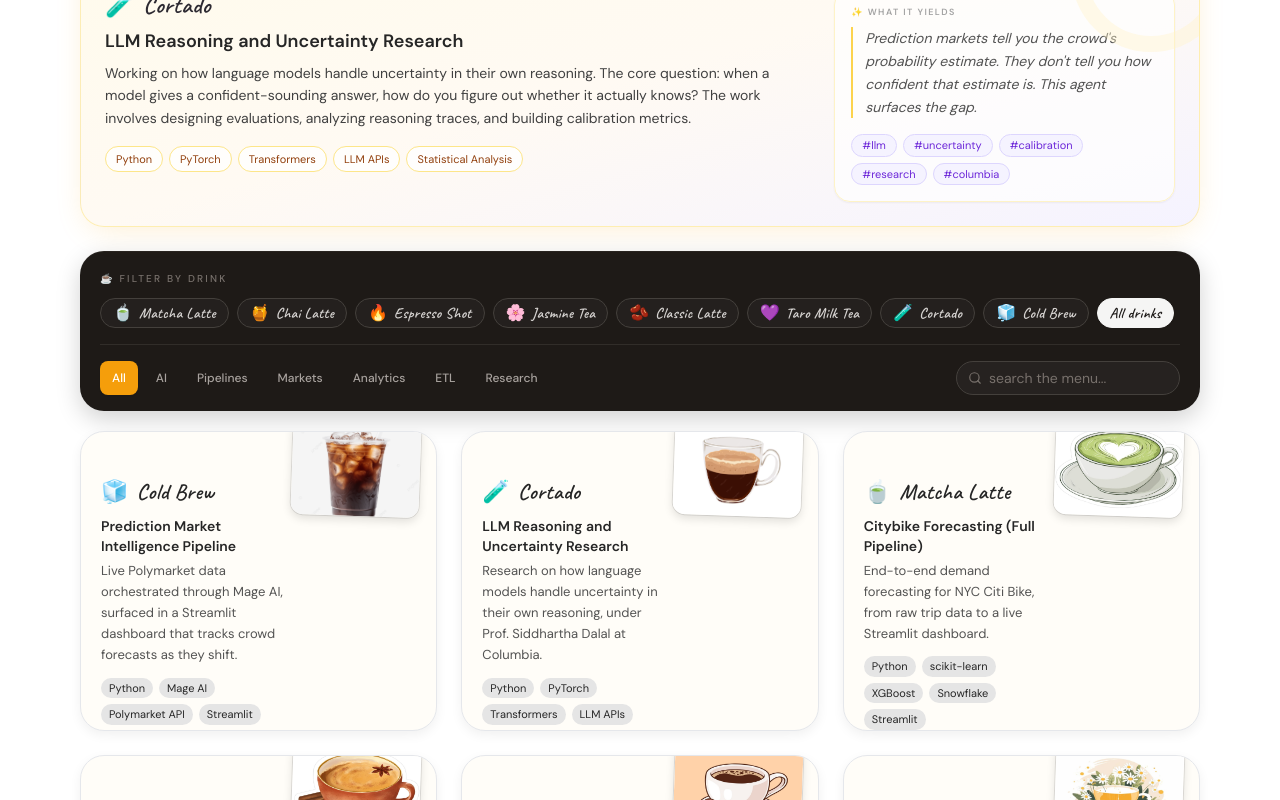
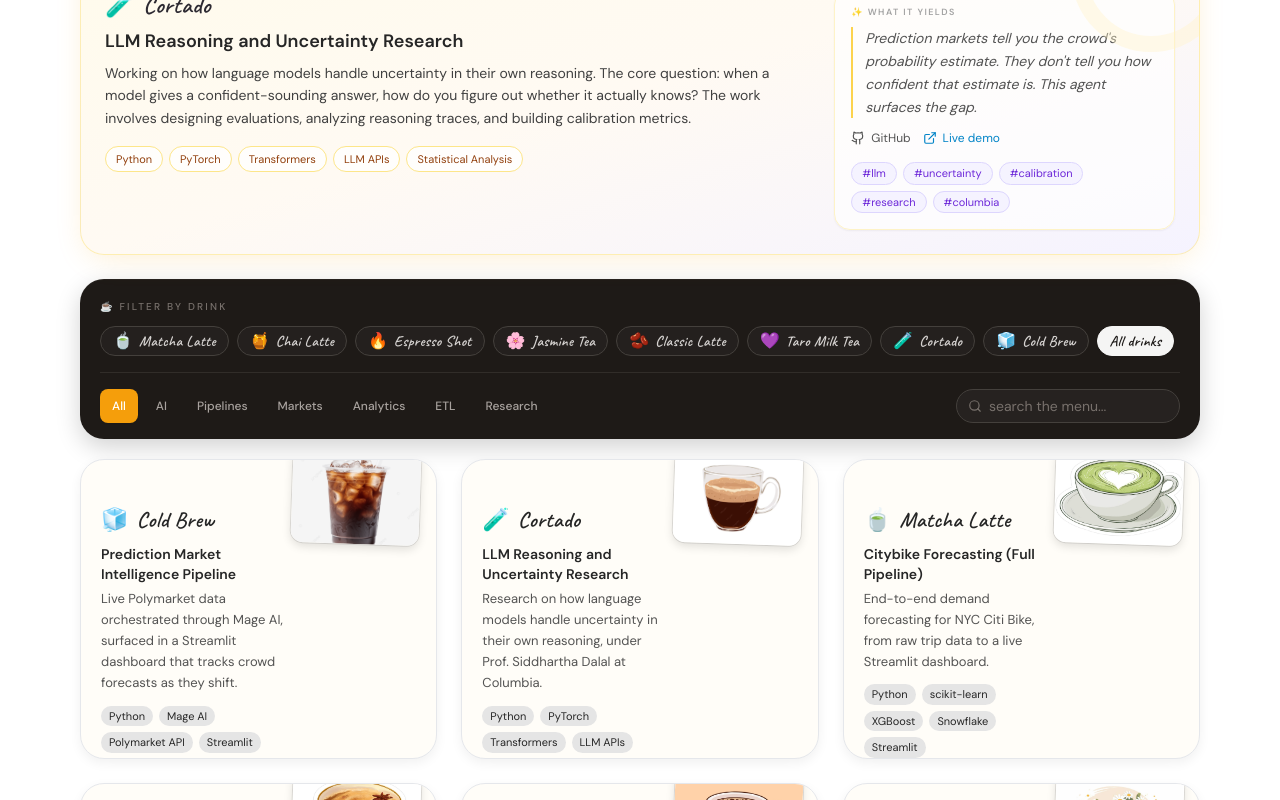
Before and after one commit to gourimenon8/my-portfolio, a Next.js app: page / in a window 1280 px wide. Shown: the part 1980-2780 px from the top of the page. Built offline with nearby package versions, Linux system fonts and the light colour scheme.

Commit message:
add github and demo links to LLM uncertainty project

```diff
--- a/app/page.tsx
+++ b/app/page.tsx
@@ -7,6 +7,7 @@ import HireMe from "@/components/ui/HireMe";
 import { FadeUp, FadeIn, SlideInLeft } from "@/components/ui/AnimateIn";
 import AskBarista from "@/components/ui/AskBarista";
 import { PROJECTS, FLAVORS } from "@/lib/projects";
+import { Github, ExternalLink } from "lucide-react";
 
 const PROFILE = {
   name: "Gouri Menon",
@@ -236,6 +237,20 @@ function TodaysSpecial() {
             <div className="rounded-2xl bg-white/70 border border-amber-100 p-4 shadow-sm">
               <div className="text-[9px] uppercase tracking-[0.16em] text-neutral-400 mb-2 font-semibold">✨ What it yields</div>
               <p className="text-sm text-neutral-600 italic leading-relaxed border-l-2 border-amber-300 pl-3">{p.impact}</p>
+              <div className="mt-3 flex gap-3">
+                {p.links?.github && (
+                  <a href={p.links.github} target="_blank" rel="noreferrer"
+                    className="inline-flex items-center gap-1.5 text-xs text-neutral-600 hover:text-neutral-900 transition-colors">
+                    <Github className="h-3.5 w-3.5" /> GitHub
+                  </a>
+                )}
+                {p.links?.demo && (
+                  <a href={p.links.demo} target="_blank" rel="noreferrer"
+                    className="inline-flex items-center gap-1.5 text-xs text-sky-600 hover:text-sky-800 transition-colors">
+                    <ExternalLink className="h-3.5 w-3.5" /> Live demo
+                  </a>
+                )}
+              </div>
               <div className="mt-4 flex flex-wrap gap-1.5">
                 {p.badges.map((b) => (
                   <span key={b} className="rounded-full bg-violet-50 border border-violet-200 px-2.5 py-0.5 text-[11px] text-violet-700">
--- a/lib/projects.ts
+++ b/lib/projects.ts
@@ -60,7 +60,8 @@ export const PROJECTS: Project[] = [
     badges: ["llm", "uncertainty", "calibration", "research", "columbia"],
     impact:
       "Prediction markets tell you the crowd's probability estimate. They don't tell you how confident that estimate is. This agent surfaces the gap.",
-    links: {},
+    links: { github: "https://github.com/gourimenon8/uncertainty-agent-prototype",
+            demo: "https://gourimenon8.github.io/uncertainty-agent-prototype/index.html",},
     long:
       "Working on how language models handle uncertainty in their own reasoning. The core question: when a model gives a confident-sounding answer, how do you figure out whether it actually knows? The work involves designing evaluations, analyzing reasoning traces, and building calibration metrics.",
     image: "/cafe/cortado.png",
```
